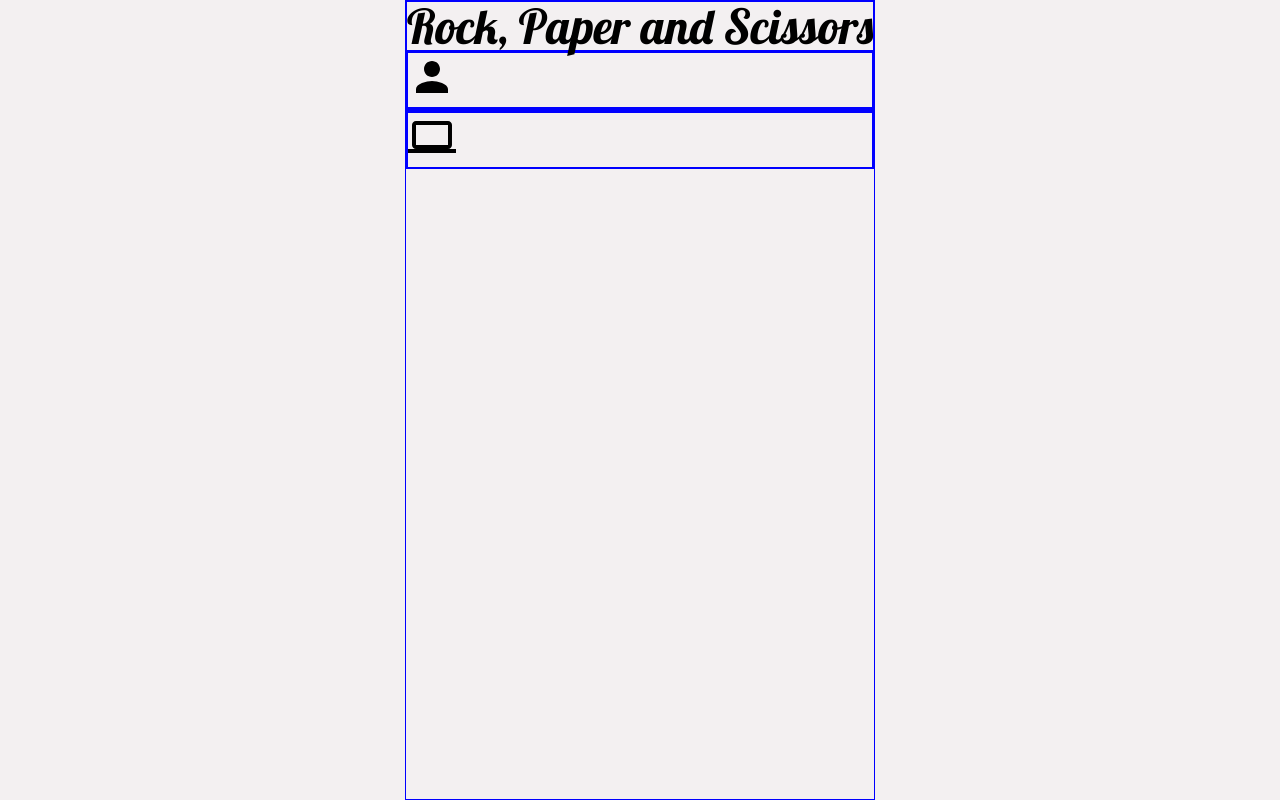
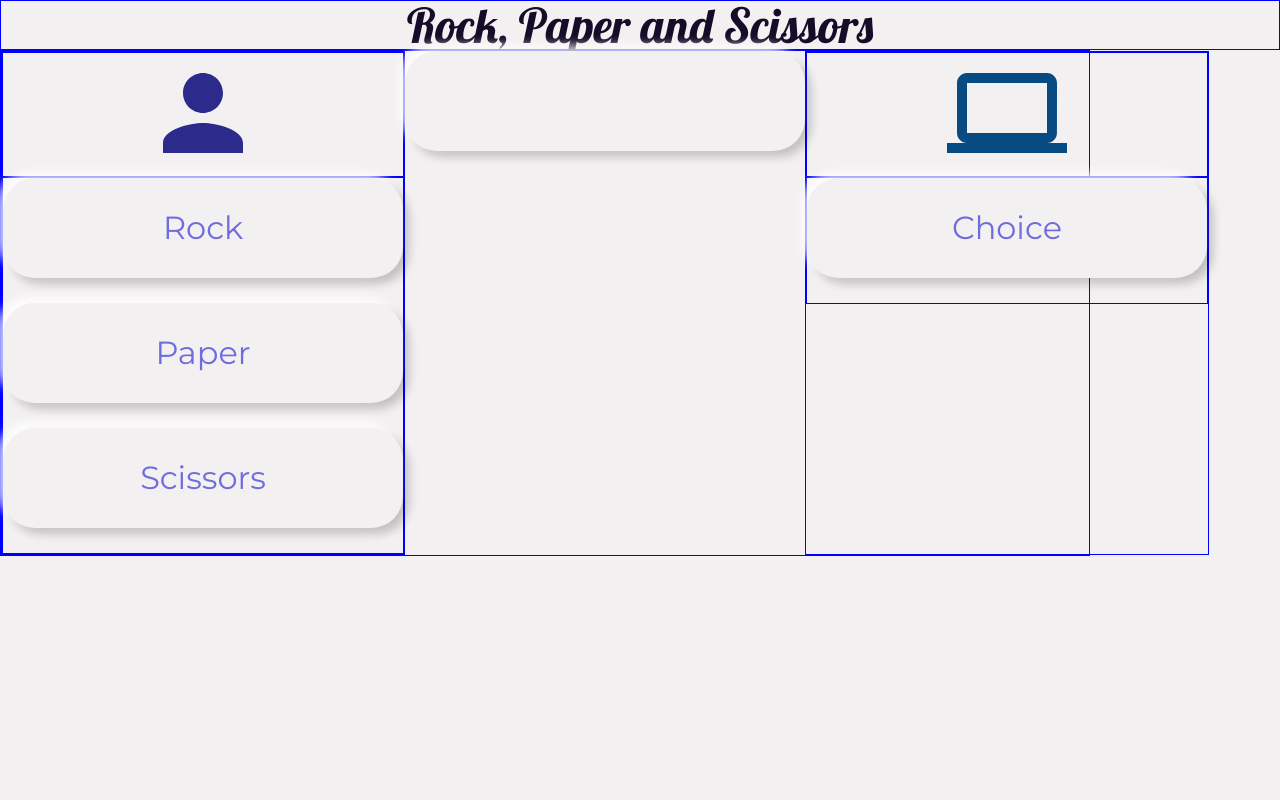
Before and after one commit to davihsousa/rock_paper_scissors, a plain HTML site: page index.html in a window 1280 px wide. Drawn offline with Linux system fonts and the light colour scheme.

Commit message:
Add basic box model

```diff
--- a/css/style.css
+++ b/css/style.css
@@ -1,22 +1,79 @@
 /* Body Styles */
 
 body {
-  width: 100vw;
-  height: 100vh;
+  /* min-width: 100vw;
+  height: 100vh; */
   background: #f3f0f1;
+  font-family: Montserrat;
+  color: #160c28;
+  /* font-size: 36pt; */
+  text-align: center;
+}
+
+.topBar {
   font-family: Lobster;
   font-size: 36pt;
-  display: grid;
-  justify-items: center;
+  min-width: 100px;
 }
-
-/* Image Styles */
-
-/* div {
-  text-align: center;
-} */
 
 div {
   /* width: 80%; */
   border: 1px solid blue;
 }
+
+.gameBoard {
+  display: grid;
+  width: 85%;
+  grid-template-columns: 1fr 1fr 1fr;
+}
+
+.resultsBoard {
+  border: none;
+  width: 400px;
+  height: 100px;
+  background: #f3f0f1;
+  position: relative;
+  margin-bottom: 25px;
+  border-radius: 32px;
+  text-align: center;
+  cursor: pointer;
+  /* transition: all 0.1s ease-in-out; */
+  line-height: 100px;
+  font-family: 'Montserrat', sans-serif;
+  font-size: 32px;
+  font-weight: semibold;
+  box-shadow: -6px -6px 10px rgba(255, 255, 255, 0.8),
+    6px 6px 10px rgba(0, 0, 0, 0.2);
+  color: #6f6cde;
+}
+/* Buttons */
+.button {
+  border: none;
+  width: 400px;
+  height: 100px;
+  background: #f3f0f1;
+  position: relative;
+  margin-bottom: 25px;
+  border-radius: 32px;
+  text-align: center;
+  cursor: pointer;
+  /* transition: all 0.1s ease-in-out; */
+  line-height: 100px;
+  font-family: 'Montserrat', sans-serif;
+  font-size: 32px;
+  font-weight: semibold;
+  box-shadow: -6px -6px 10px rgba(255, 255, 255, 0.8),
+    6px 6px 10px rgba(0, 0, 0, 0.2);
+  color: #6f6cde;
+}
+
+.button:hover {
+  opacity: 0.3;
+}
+
+.button:active {
+  opacity: 1;
+  box-shadow: inset -4px -4px 8px rgba(255, 255, 255, 0.5),
+    inset 8px 8px 16px rgba(0, 0, 0, 0.1);
+  color: #79e3b6;
+}
--- a/index.html
+++ b/index.html
@@ -13,17 +13,48 @@
     <title>Rock, Paper and Scissors</title>
   </head>
   <body>
+    <div class="topBar">Rock, Paper and Scissors</div>
     <div class="gameBoard">
-      <div class="topBar">Rock, Paper and Scissors</div>
       <div class="playerBoard">
         <div class="playerProfile">
-          <img id="computerIcon" src="assets/person-black-48dp.svg" />
+          <svg
+            xmlns="http://www.w3.org/2000/svg"
+            viewBox="0 0 24 24"
+            fill="#2c2b8c"
+            width="120px"
+            height="120px"
+          >
+            <path
+              d="M12 12c2.21 0 4-1.79 4-4s-1.79-4-4-4-4 1.79-4 4 1.79 4 4 4zm0 2c-2.67 0-8 1.34-8 4v2h16v-2c0-2.66-5.33-4-8-4z"
+            />
+            <path d="M0 0h24v24H0z" fill="none" />
+          </svg>
+          <!-- <img id="computerIcon" src="assets/person-black-48dp.svg" /> -->
+        </div>
+        <div class="playerButtons">
+          <div class="button">Rock</div>
+          <div class="button">Paper</div>
+          <div class="button">Scissors</div>
         </div>
       </div>
       <div class="resultsBoard"></div>
       <div class="computerBoard">
         <div class="computerProfile">
-          <img id="computerIcon" src="assets/computer-black-48dp.svg" />
+          <svg
+            xmlns="http://www.w3.org/2000/svg"
+            viewBox="0 0 24 24"
+            fill="#084B83"
+            width="120px"
+            height="120px"
+          >
+            <path d="M0 0h24v24H0z" fill="none" />
+            <path
+              d="M20 18c1.1 0 1.99-.9 1.99-2L22 6c0-1.1-.9-2-2-2H4c-1.1 0-2 .9-2 2v10c0 1.1.9 2 2 2H0v2h24v-2h-4zM4 6h16v10H4V6z"
+            />
+          </svg>
+        </div>
+        <div class="computerChoice">
+          <div class="button">Choice</div>
         </div>
       </div>
     </div>
```
Also changed, not shown: 1 other file.
